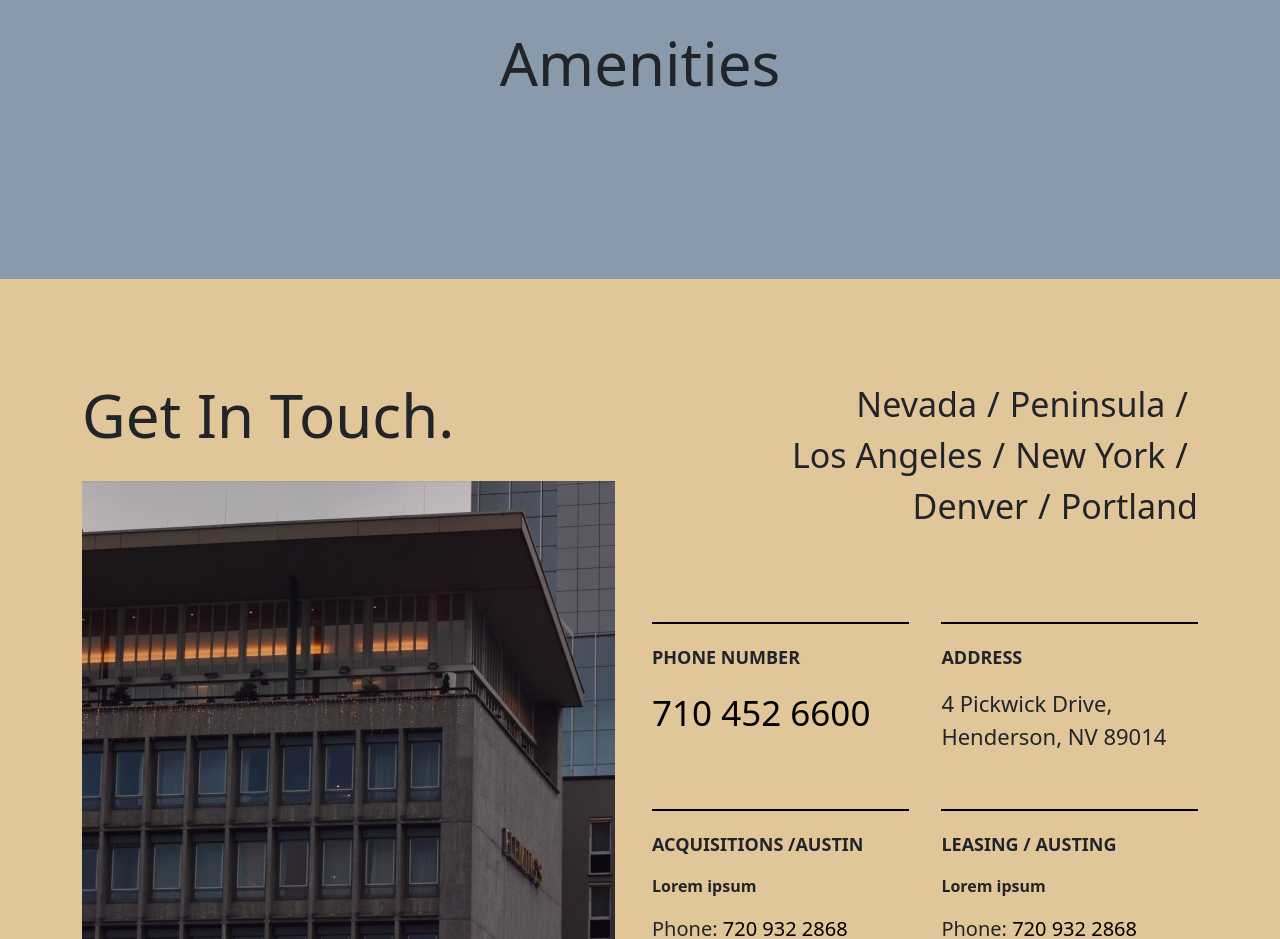
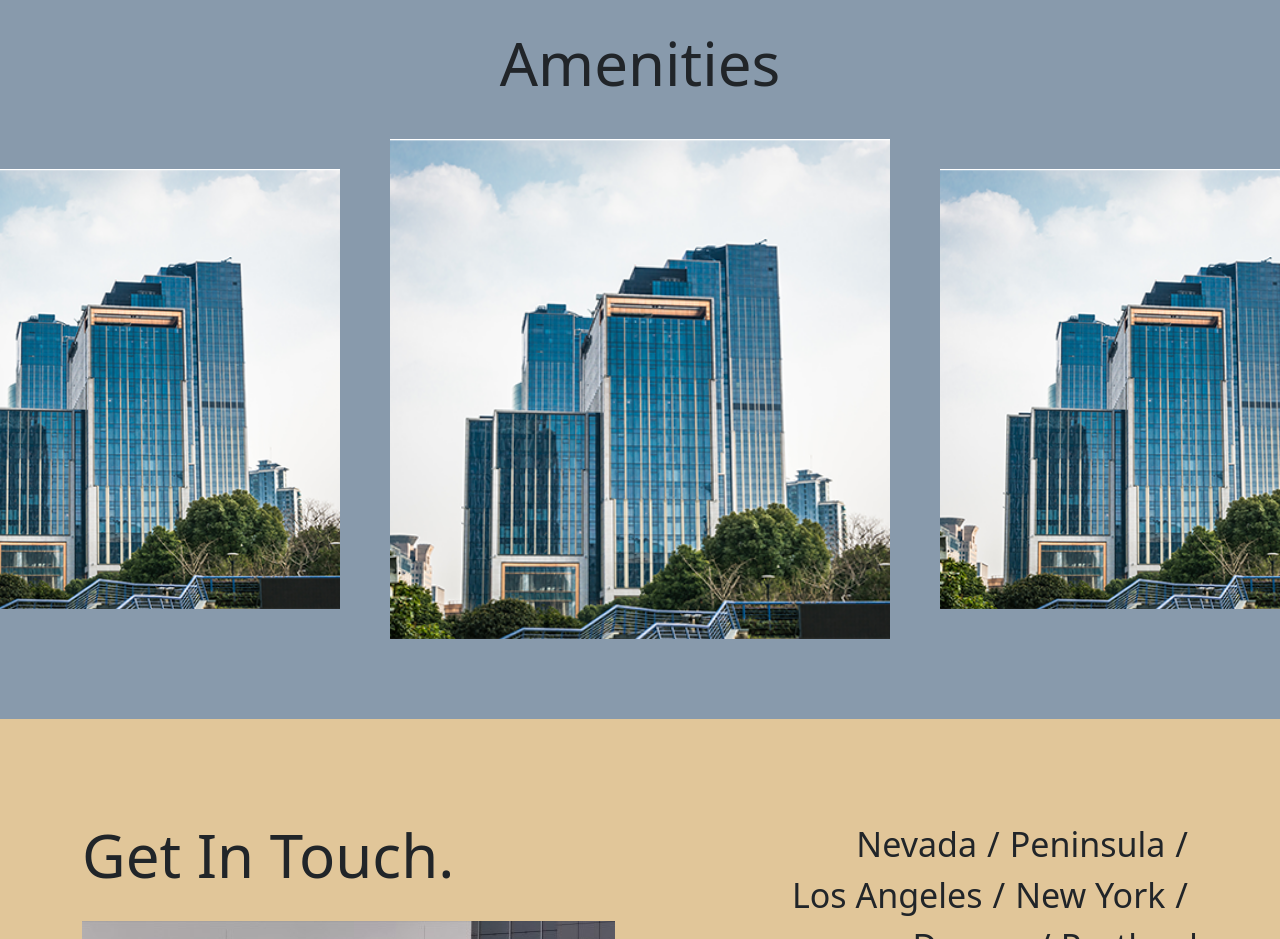
Before and after one commit to JoydeepRoy512/satvam, a plain HTML site: page index.html in a window 1280 px wide. Shown: the part 3200-4139 px from the top of the page. Drawn offline with nearby package versions, Linux system fonts and the light colour scheme; the site is published under a folder, as on GitHub Pages, so addresses that start at the root find nothing.

Commit message:
Update index.html

```diff
--- a/index.html
+++ b/index.html
@@ -333,17 +333,17 @@
 
             <div class="amenities-sliders">
                 <div class="slide">
-                    <img src="/img/1.jpg" alt="">
+                    <img src="./img/1.jpg" alt="">
                 </div>
                 <div class="slide">
-                    <img src="/img/1.jpg" alt="">
+                    <img src="./img/1.jpg" alt="">
 
                 </div>
                 <div class="slide">
-                    <img src="/img/1.jpg" alt="">
+                    <img src="./img/1.jpg" alt="">
                 </div>
                 <div class="slide">
-                    <img src="/img/1.jpg" alt="">
+                    <img src="./img/1.jpg" alt="">
 
                 </div>
             </div>
```
